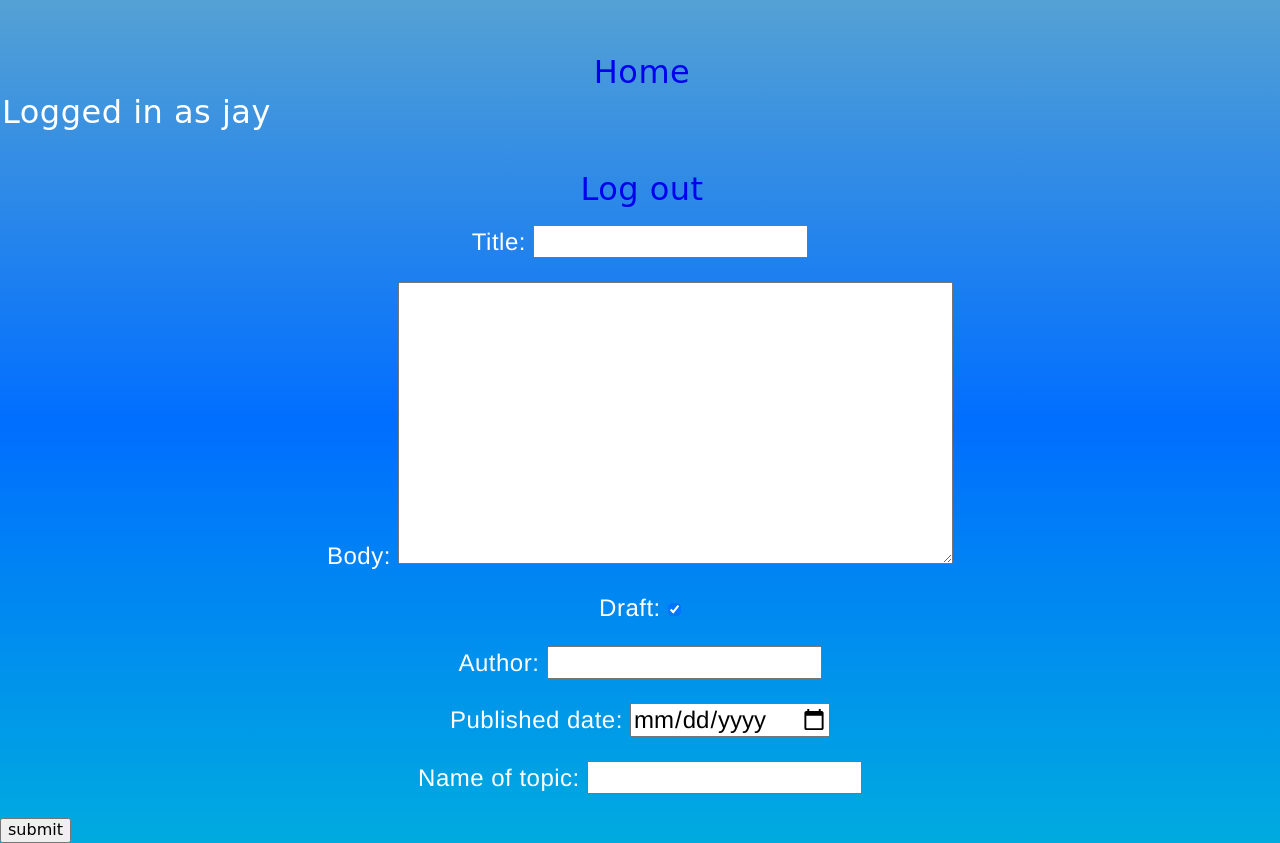
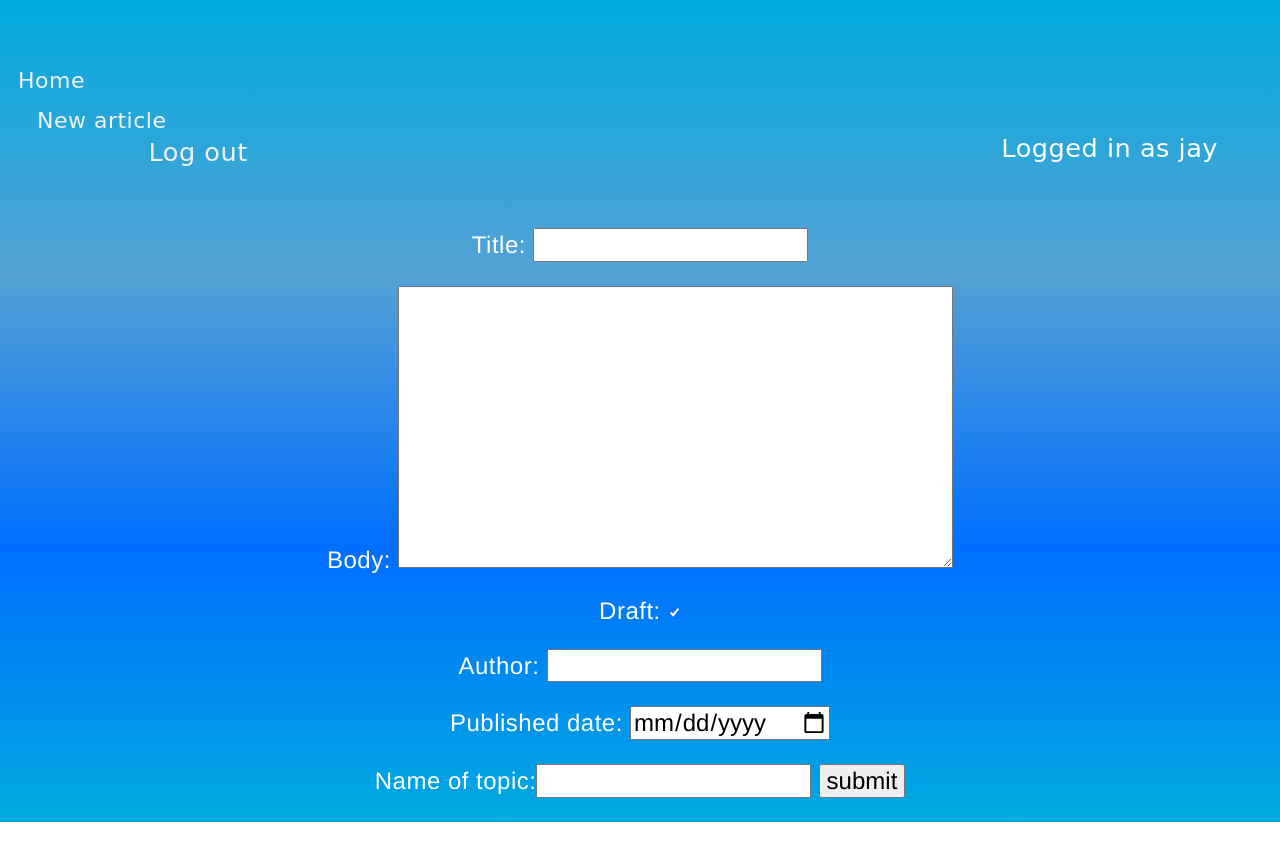
Before and after one commit to jaybenaim/wdi-blog-app, a Django app: page /article/new in a window 1280 px wide. After the commit the page ends 822 px from the top, so only its background shows below. Run offline with Django 3.2, Linux system fonts and the light colour scheme; a user stored in the database is signed in; some web fonts are replaced.

Commit message:
added edit and delete for comment and article

```diff
--- a/blog_app/static/style.css
+++ b/blog_app/static/style.css
@@ -1,6 +1,6 @@
 
 body {
-    background: linear-gradient(0deg, rgb(0, 171, 223), rgb(0, 110, 255), rgb(84, 161, 212)  );
+    background: linear-gradient(0deg, rgb(0, 171, 223), rgb(0, 110, 255), rgb(84, 161, 212), rgb(0, 171, 223));
     color: white;
     background-repeat: repeat;
     background-size: cover;
@@ -15,17 +15,43 @@ nav li {
     padding: 20px;
     margin-left: -60px;
 }
-nav li a {
+nav a {
+    float: left;
+    color: #f2f2f2;
+    text-align: center;
+    padding: 14px 16px;
     text-decoration: none;
-    position: fixed;
-    display: block;
-    width: 100%;
-    text-align: center;
+    font-size: 22px;
+}
+.login-name {
+    margin-left: -100px;
+    font-size: .8em;
+    float: right;
+}
+.signup-button {
+    margin-top: -80px;
+    float: right;
+    padding: 0;
+}
+.login-button {
+    margin-top: -80px;
+    float: right;
+    padding: 0;
+
+}
+.logout-button {
+    margin-top: -10px;
+    margin-left: -50px;
+    font-size: 0.8em;
+}
+.new-article-nav {
+    margin-left: -80px;
 }
 h1 {
     text-align: center;
     animation: 5s;
     animation-name: change_color;
+    margin-top: -180px;
     margin-left: 20px;
     color: rgb(93, 248, 101);
     font-family: 'Euphoria Script', cursive;
@@ -70,8 +96,19 @@ ul {
     text-decoration: none;
 }
 .post-container {
-    padding: 100px 0;
+    margin-top: -40px;
     padding-bottom: 400px;
+}
+.edit-post-button {
+    display: block;
+    text-align: center;
+    width: 100%;
+    font-size: 24px;
+}
+.comment-form {
+    display: block;
+    text-align: center;
+    width: 100%;
 }
 .date {
     font-size: 14px;
@@ -100,7 +137,17 @@ h6 {
 .comments {
     font-size: 14px;
 }
+.edit-form-container {
+    margin-top: 100px;
+}
+/* .new-article-submit-button {
+    display: block;
+    width: 50%;
+    text-align: center;
+    font-size: 24px;
+    margin-left: 100px;
 
+} */
 @keyframes change_color {
     10% {
         color: rgb(253, 72, 72);
--- a/blog_app/templates/base.html
+++ b/blog_app/templates/base.html
@@ -13,17 +13,26 @@
 
         <ul>
             <li> <a class="home-button" href="/">Home</a> </li>
+            <li> <a class='new-article-nav'href="/article/new" > New article </a> </li>
             {% if request.user.is_authenticated %}
-                <li>Logged in as {{ request.user.username }}</li>
-                <li><a href="{% url 'logout' %}">Log out</a></li>
+                <li class="login-name">Logged in as {{ request.user.username }}</li>
+                <li><a class='logout-button' href="{% url 'logout' %}">Log out</a></li>
             {% else %}
-                <li><a href="{% url 'signup' %}">Sign up!</a></li>
-                <li><a href="{% url 'login' %}">Log in</a></li>
+                <li><a class='signup-button' href="{% url 'signup' %}">Sign up!</a></li>
+                <li><a class='login-button' href="{% url 'login' %}">Log in</a></li>
             {% endif %}
+
+            <li>
+                {% block nav %}
+                {% endblock %}
+            </li>
+
+
+
+
         </ul>
 
-        {% block header %}
-        {% endblock %}
+
 
     </nav>
 </header>
--- a/blog_app/templates/index.html
+++ b/blog_app/templates/index.html
@@ -3,7 +3,7 @@
 {% block content %}
         <h1>Jay's Blog! </h1>
 
-        <a href="/article/new" > New article </a>
+
 
         <ul>
             {% for article in articles %}
--- a/blog_app/templates/new_article.html
+++ b/blog_app/templates/new_article.html
@@ -4,8 +4,9 @@
         {% csrf_token %}
         {{form.as_p}}
         {{error}}
-        {{topic.as_p}}
-        <input type='submit' name="submit" value="submit">
+        <p> {{topic}}
+        <input class="new-article-submit-button"type='submit' name="submit" value="submit">
+        </p>
     </form>
 
 
--- a/blog_app/urls.py
+++ b/blog_app/urls.py
@@ -21,11 +21,16 @@ urlpatterns = [
     path('', root),
     path('admin/', admin.site.urls),
     path('home/', home),
+    path('home/<int:id>', post_show, name='post_details'),
     path('accounts/signup', signup, name='signup'),
     path('accounts/signup_create', signup_create, name='signup_create'),
     path('accounts/profile/', include('django.contrib.auth.urls')),
-    path('home/<int:id>', post_show, name='post_details'),
-    path('comments/new', create_comment, name='create_comment'),
     path('article/new', new_article, name='new_article'),
     path('article/create', create_article, name='create_article'),
+    path('article/<int:id>/edit', edit_article, name='edit_article'),
+    path('article/<int:id>/delete', delete_article, name='delete_article'),
+    path('comments/new', create_comment, name='create_comment'),
+    path('comments/<int:id>/edit', edit_comment, name='edit_comment'),
+    path('comments/<int:id>/delete', delete_comment, name='delete_comment'),
+
 ]
--- a/blog_app/views.py
+++ b/blog_app/views.py
@@ -7,6 +7,7 @@ from django.contrib.auth.decorators import login_required
 from django.contrib.auth import login
 from django.contrib.auth.forms import UserCreationForm
 from django.contrib.auth import authenticate
+from django.urls import reverse
 
 
 def root(request):
@@ -61,7 +62,7 @@ def create_comment(request):
     comment.article = article
     comment.save()
 
-    return redirect('/')
+    return redirect(reverse('post_details', args=[article.id]))
 
 @login_required
 def new_article(request):
@@ -100,3 +101,47 @@ def create_article(request):
     }
 
     return render(request, 'new_article.html', context)
+
+
+@login_required
+def edit_article(request, id):
+    article = get_object_or_404(Article, id=id)
+    if request.method == 'GET':
+        form = ArticleForm(instance=article)
+        context = {'form': form, 'article': article}
+        return render(request, 'edit_article.html', context)
+
+    elif request.method == 'POST':
+        form = ArticleForm(request.POST, instance=article)
+        if form.is_valid():
+            update_article = form.save()
+            return redirect(reverse('post_details', args=[article.id]))
+        else:
+            context = {'form': form, 'article': article}
+            return render(request, 'edit_article.html', context)
+
+@login_required
+def delete_article(request, id):
+    article = get_object_or_404(Article, id=id)
+    article.delete()
+    return redirect('/')
+
+@login_required
+def edit_comment(request, id):
+    comment = get_object_or_404(Comment, id=id)
+    if request.method == 'GET':
+        form = CommentForm(instance=comment)
+        context = {
+            'form': form,
+            'comment': comment,
+        }
+        return redirect(reverse('edit_comment', args=[comment.id]))
+    else:
+        context = { 'form': form, 'comment': comment}
+        return render(request, 'edit_comment', context)
+
+@login_required
+def delete_comment(request, id):
+    comment = get_object_or_404(Comment, id=id)
+    comment.delete()
+    return redirect(reverse('post_details', args=[comment.article.id]))
```
Also changed, not shown: blog_app/templates/edit_article.html (added, +9 -0 lines), blog_app/templates/post.html (+9 -2 lines), db.sqlite3.
